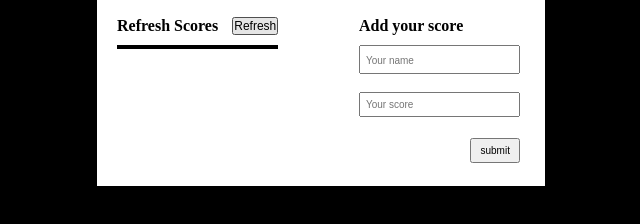
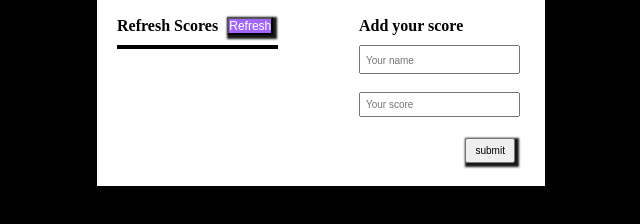
Before and after one commit to lugard1/Leaderboard, a website built with webpack: page src/index.html in a window 1280 px wide. In both pictures the pointer is over the button "Refresh". Shown: the part 110-334 px from the top of the page, without its empty margins (319-959 px from the left). Built offline with nearby package versions, Linux system fonts and the light colour scheme; no server answers.

Commit message:
added changes to style.css

```diff
--- a/src/style.css
+++ b/src/style.css
@@ -49,6 +49,13 @@ h1 {
 #refresh-btn {
   margin-bottom: 10px;
   font-size: 12px;
+  margin-right: 5px;
+  box-shadow: 2px 2px 2px 2px rgba(0, 0, 0, 0.907);
+}
+
+#refresh-btn:hover {
+  background-color: rgba(102, 0, 255, 0.601);
+  color: #fff;
 }
 
 #form {
@@ -60,8 +67,14 @@ h1 {
   font-size: 10px;
   width: 50px;
   padding: 5px;
-  margin: 3px 0 3px auto;
+  margin: 3px 5px 3px auto;
   float: right;
+  box-shadow: 2px 2px 2px 2px rgba(0, 0, 0, 0.907);
+}
+
+#submit-btn:hover {
+  background-color: rgba(102, 0, 255, 0.601);
+  color: #fff;
 }
 
 #input {
```
